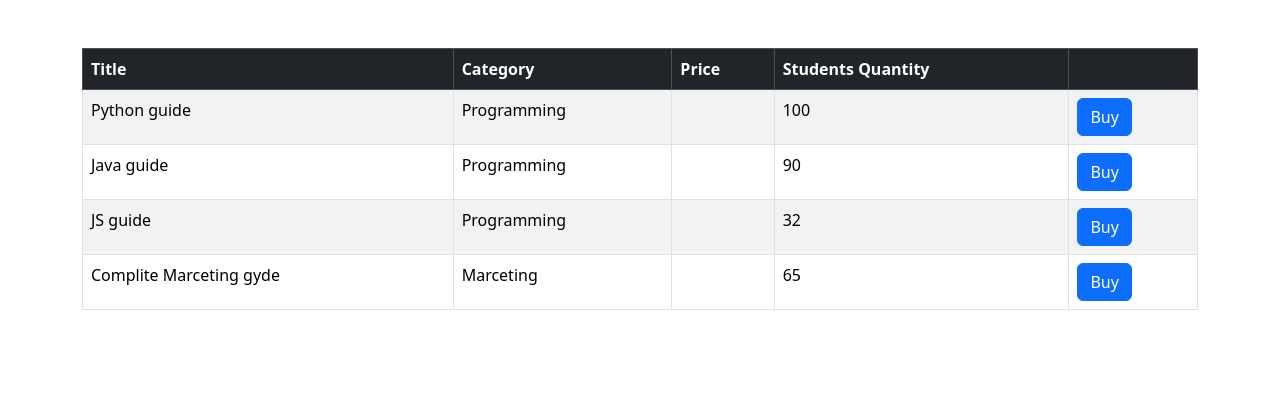
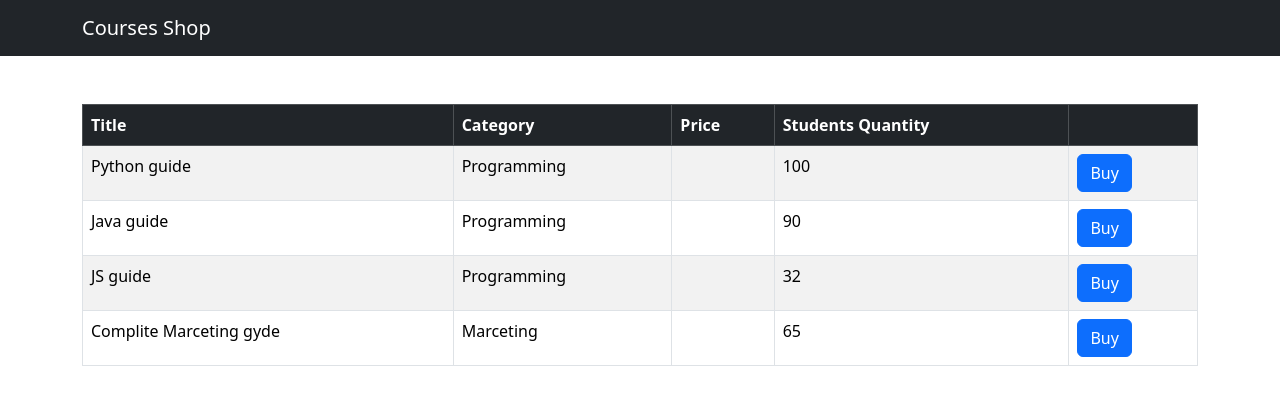
Before and after one commit to EvgheniiC/Courses_shop, a Django app: page /shop/ in a window 1280 px wide. Shown: the top 405 px of the page. Run offline with Django 4.2, Linux system fonts and the light colour scheme; data comes from the database, SQL or seed files in the repository.

Commit message:
bloks were added

```diff
--- a/shop/templates/base.html
+++ b/shop/templates/base.html
@@ -5,9 +5,20 @@
     <meta http-equiv="X-UA-Compatible" content="IE=edge">
     <meta name="viewport" content="width=device-width, initial-scale=1.0">
     <link href="https://cdn.jsdelivr.net/npm/bootstrap@5.3.1/dist/css/bootstrap.min.css" rel="stylesheet" integrity="sha384-4bw+/aepP/YC94hEpVNVgiZdgIC5+VKNBQNGCHeKRQN+PtmoHDEXuppvnDJzQIu9" crossorigin="anonymous">
-    <title>Document</title>
+
+        <title>
+            {% block title-content%}
+
+            {% endblock %}
+        </title>
+
 </head>
 <body>
+    <nav class="navbar navbar-dark bg-dark">
+        <div class="container">
+            <a href="" class="navbar-brand">Courses Shop</a>
+        </div>
+    </nav>
     <main class="container">
         {% block evghenii-content %}
 
--- a/shop/templates/courses.html
+++ b/shop/templates/courses.html
@@ -1,4 +1,7 @@
 {% extends 'base.html' %}
+{% comment %} tittle for base template {% endcomment %}
+{% block title-content %} All Courses {% endblock %}
+{% comment %} evghenii-content for base template in main container {% endcomment %}
 {% block evghenii-content%}
 <table class="table mt-5 table-bordered table-striped table-hover ">
     <thead class="table-dark">
```
